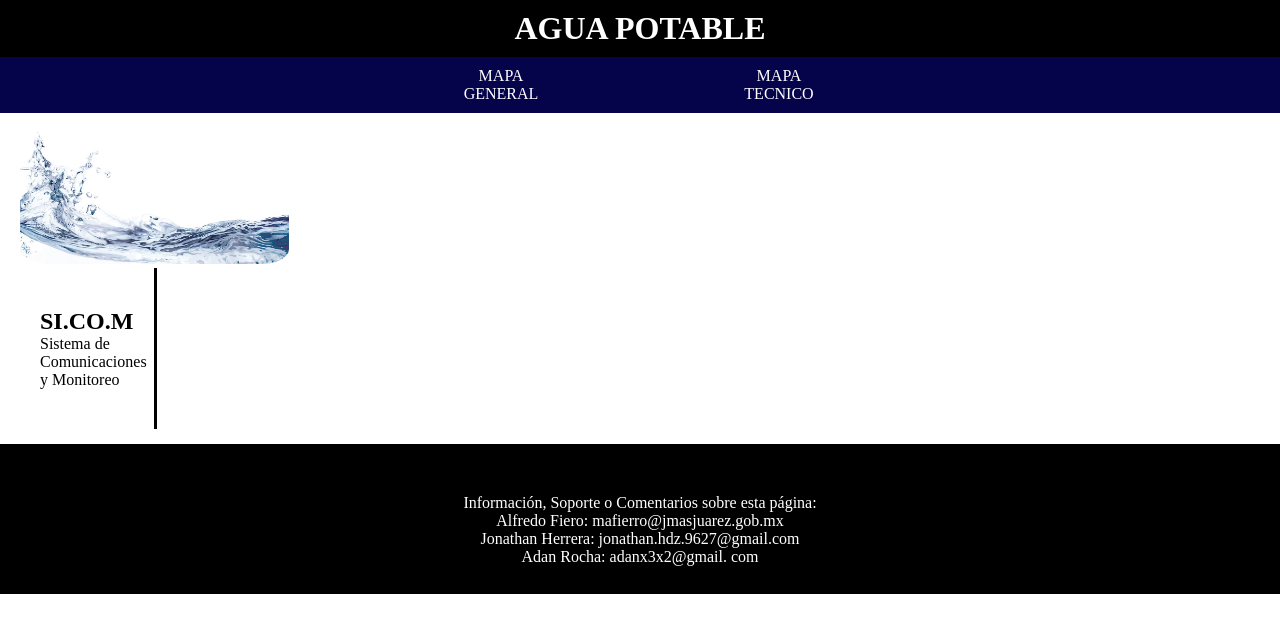
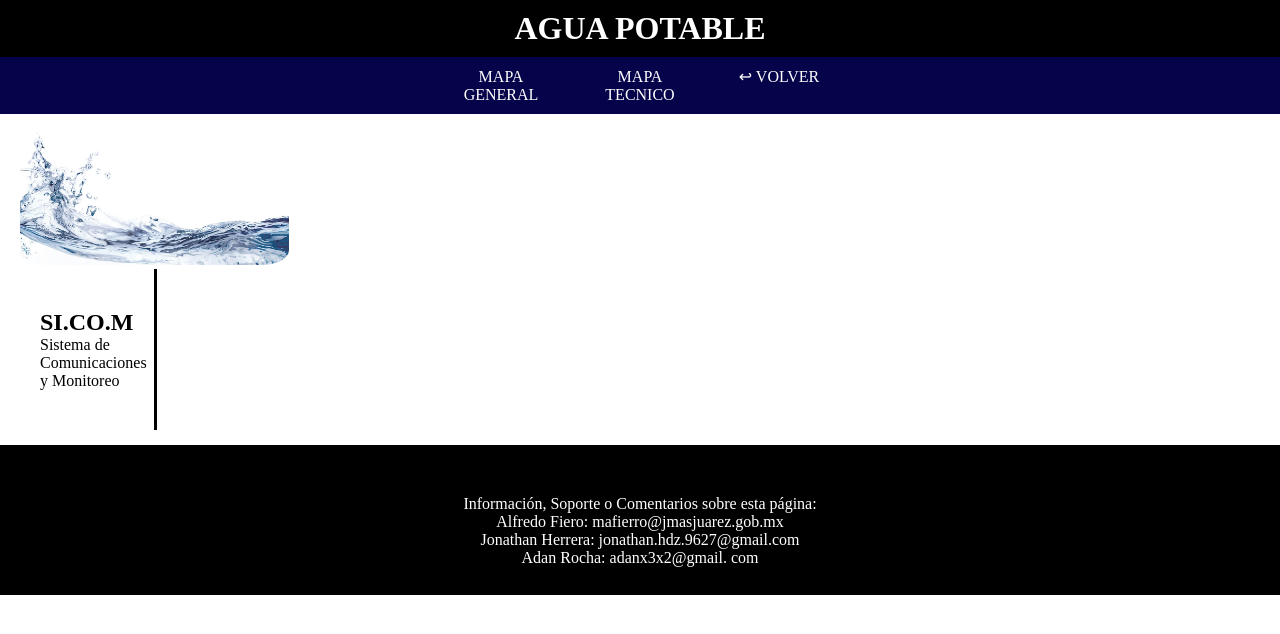
Before and after one commit to Oraida14/AGUA-POTABLE, a plain HTML site: page index.html in a window 1280 px wide. Drawn offline with Linux system fonts and the light colour scheme.

Commit message:
Update index.html

```diff
--- a/index.html
+++ b/index.html
@@ -14,8 +14,8 @@
     <nav>
         <ul>
             <li><a href="https://dev.d226y2ybf6u2vc.amplifyapp.com/index.html">MAPA GENERAL</a></li>
-            <li><a href=""></a></li>
             <li><a href="https://www.google.com.mx/maps/@31.7729468,-106.5882419,14z/data=!3m1!4b1!4m2!6m1!1s1uSmqHiyJmruc-gPfNeOBebc3xG1Gdn0?hl=es-419">MAPA TECNICO</a></li>
+            <li><a href="https://oraida14.github.io/PAG.-INICIAL/">↩ VOLVER</a></li>
         </ul>
     </nav>
     <div class="slider">
```
